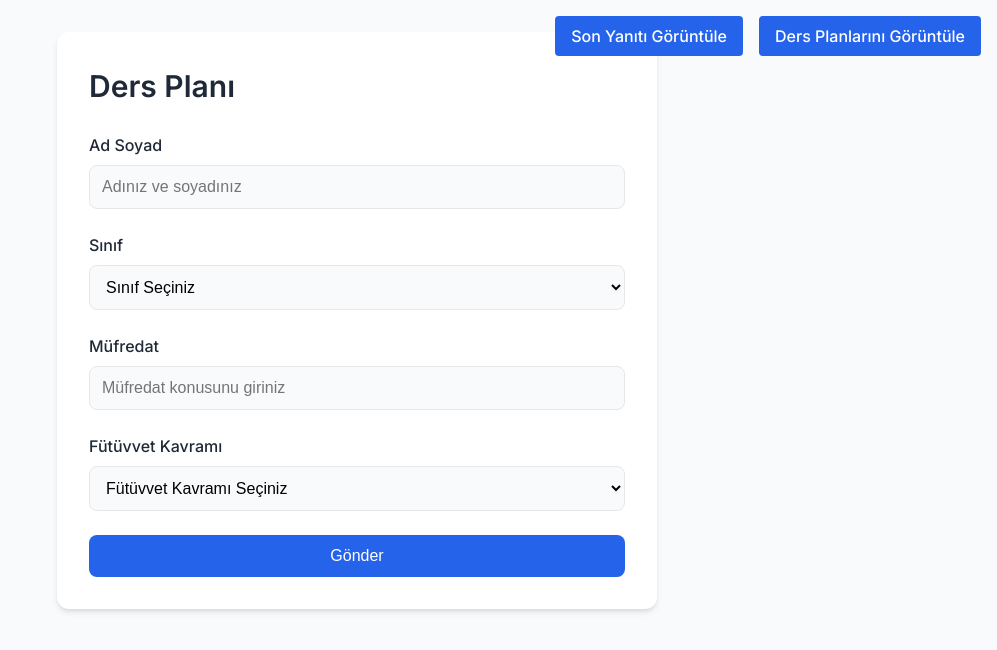
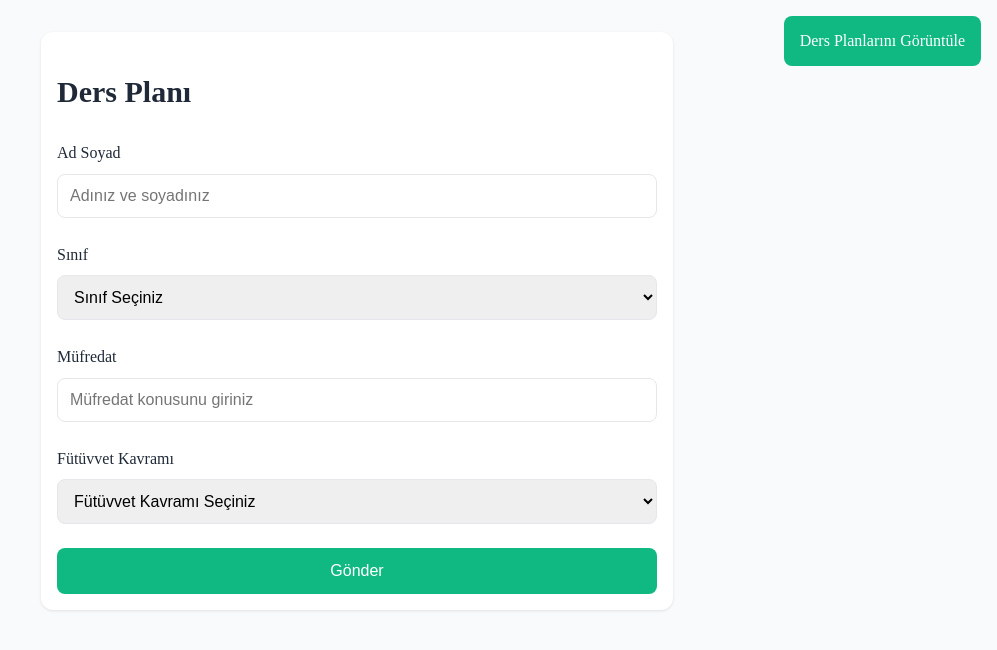
Before and after one commit to s2023ss/dersplan, a website: page index.html in a window 1280 px wide. Shown: the whole page, without its empty margins (283-1280 px from the left). Drawn offline with nearby package versions, Linux system fonts and the light colour scheme.

Commit message:
Responsive tasarım ve renk uyumu iyileştirildi - mobil uyumluluk artırıldı

```diff
--- a/index.html
+++ b/index.html
@@ -9,72 +9,78 @@
     <script src="https://cdn.jsdelivr.net/npm/@supabase/supabase-js@2"></script>
     <style>
         :root {
-            --primary-color: #2563eb;
-            --primary-hover: #1d4ed8;
-            --success-color: #10b981;
-            --error-color: #ef4444;
-            --text-color: #1f2937;
-            --text-light: #6b7280;
-            --bg-color: #f9fafb;
-            --card-bg: #ffffff;
-            --border-color: #e5e7eb;
-        }
-
-        * {
-            margin: 0;
-            padding: 0;
-            box-sizing: border-box;
+            --primary-color: #10B981;
+            --primary-dark: #059669;
+            --primary-light: #D1FAE5;
+            --bg-color: #F9FAFB;
+            --text-color: #1F2937;
+            --text-light: #6B7280;
+            --border-color: #E5E7EB;
+            --error-color: #DC2626;
+            --success-color: #059669;
         }
 
         body {
-            font-family: 'Inter', sans-serif;
+            margin: 0;
+            padding: 1rem;
             background-color: var(--bg-color);
             color: var(--text-color);
-            line-height: 1.5;
-            min-height: 100vh;
-            padding: 2rem;
+            line-height: 1.6;
         }
 
         .container {
             max-width: 600px;
             margin: 0 auto;
-            background-color: var(--card-bg);
+            padding: 1rem;
+            background-color: white;
             border-radius: 12px;
-            box-shadow: 0 4px 6px -1px rgba(0, 0, 0, 0.1), 0 2px 4px -1px rgba(0, 0, 0, 0.06);
-            padding: 2rem;
+            box-shadow: 0 1px 3px rgba(0, 0, 0, 0.1);
         }
 
+        /* Mobil için nav-links düzenlemesi */
         .nav-links {
-            position: absolute;
-            top: 1rem;
-            right: 1rem;
+            position: static;
             display: flex;
-            gap: 1rem;
+            flex-direction: column;
+            gap: 0.5rem;
+            margin-bottom: 1.5rem;
+        }
+
+        @media (min-width: 640px) {
+            .nav-links {
+                position: absolute;
+                top: 1rem;
+                right: 1rem;
+                flex-direction: row;
+                gap: 1rem;
+                margin-bottom: 0;
+            }
+
+            body {
+                padding: 2rem;
+            }
         }
 
         .nav-link {
             display: inline-flex;
             align-items: center;
-            padding: 0.5rem 1rem;
+            justify-content: center;
+            padding: 0.75rem 1rem;
             background-color: var(--primary-color);
             color: white;
             text-decoration: none;
-            border-radius: 4px;
+            border-radius: 8px;
             font-weight: 500;
             transition: background-color 0.2s;
+            text-align: center;
+            width: 100%;
         }
 
         .nav-link:hover {
-            background-color: #059669;
+            background-color: var(--primary-dark);
         }
 
-        h1 {
-            font-size: 1.875rem;
-            font-weight: 600;
-            margin-bottom: 1.5rem;
-            color: var(--text-color);
-        }
-
+        /* Form stilleri */
         .form-group {
             margin-bottom: 1.5rem;
         }
@@ -86,44 +92,53 @@
             color: var(--text-color);
         }
 
-        input, textarea, select {
+        input[type="text"],
+        select,
+        textarea {
             width: 100%;
             padding: 0.75rem;
             border: 1px solid var(--border-color);
             border-radius: 8px;
             font-size: 1rem;
-            transition: all 0.2s ease;
-            background-color: var(--bg-color);
+            transition: border-color 0.2s;
+            box-sizing: border-box;
         }
 
-        input:focus, textarea:focus, select:focus {
+        input[type="text"]:focus,
+        select:focus,
+        textarea:focus {
             outline: none;
             border-color: var(--primary-color);
-            box-shadow: 0 0 0 3px rgba(37, 99, 235, 0.1);
+            box-shadow: 0 0 0 3px var(--primary-light);
         }
 
-        button {
+        button[type="submit"] {
+            width: 100%;
+            padding: 0.875rem;
             background-color: var(--primary-color);
             color: white;
-            padding: 0.75rem 1.5rem;
             border: none;
             border-radius: 8px;
-            cursor: pointer;
             font-size: 1rem;
             font-weight: 500;
-            transition: all 0.2s ease;
-            width: 100%;
+            cursor: pointer;
+            transition: background-color 0.2s;
         }
 
-        button:hover {
-            background-color: var(--primary-hover);
-            transform: translateY(-1px);
+        button[type="submit"]:hover {
+            background-color: var(--primary-dark);
         }
 
-        button:disabled {
+        button[type="submit"]:disabled {
             background-color: var(--text-light);
             cursor: not-allowed;
-            transform: none;
+        }
+
+        h1 {
+            font-size: 1.875rem;
+            font-weight: 600;
+            margin-bottom: 1.5rem;
+            color: var(--text-color);
         }
 
         .loading {
@@ -199,8 +214,7 @@
 <body>
     <div class="container">
         <div class="nav-links">
-            <a href="response.html" class="nav-link">Son Yanıtı Görüntüle</a>
-            <a href="plangor.html" class="nav-link">Ders Planlarını Görüntüle</a>
+                        <a href="plangor.html" class="nav-link">Ders Planlarını Görüntüle</a>
         </div>
         <h1>Ders Planı</h1>
         <form id="n8nForm">
@@ -241,7 +255,7 @@
         </form>
         <div id="loading" class="loading">
             <div class="loading-spinner"></div>
-            <div class="loading-text">Form gönderiliyor ve yanıt bekleniyor...</div>
+            <div class="loading-text">Ders Planı Oluşturuluyor ve yanıt bekleniyor...1 dakika içinde işlem tamamlanacaktır.</div>
         </div>
         <p id="successMessage" class="success-message">Form başarıyla gönderildi!</p>
         <p id="errorMessage" class="error-message">Bir hata oluştu. Lütfen tekrar deneyin.</p>
```
Also changed, not shown: detay.html (+53 -11 lines), plangor.html (+51 -0 lines).
